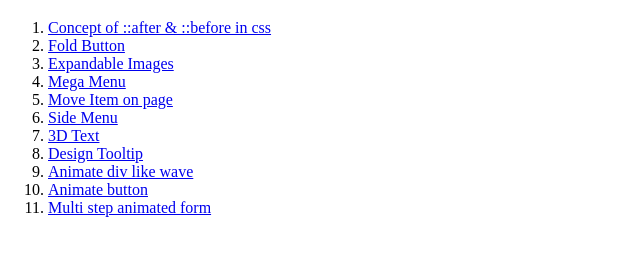
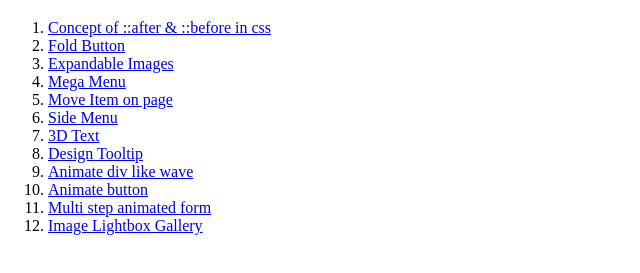
Before and after one commit to abhisheksharma1310/css-animation, a plain HTML site: page index.html in a window 1280 px wide. Shown: the part 61-334 px from the top of the page, without its empty margins (0-640 px from the left). Drawn offline with Linux system fonts and the light colour scheme.

Commit message:
add link for image lightbox gallery page

```diff
--- a/index.html
+++ b/index.html
@@ -29,6 +29,9 @@
           >Multi step animated form</a
         >
       </li>
+      <li>
+        <a href="./basic/image-lightbox/index.html">Image Lightbox Gallery</a>
+      </li>
     </ol>
   </body>
 </html>
```
